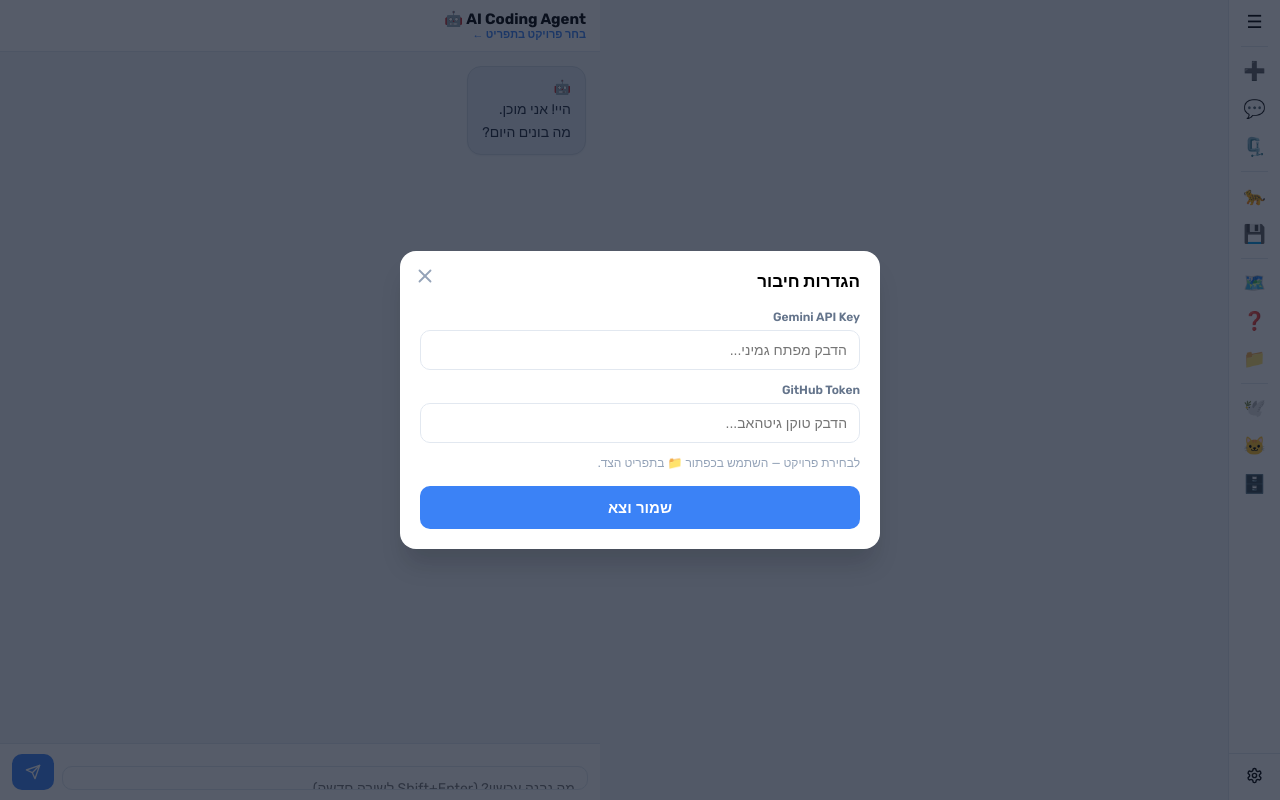
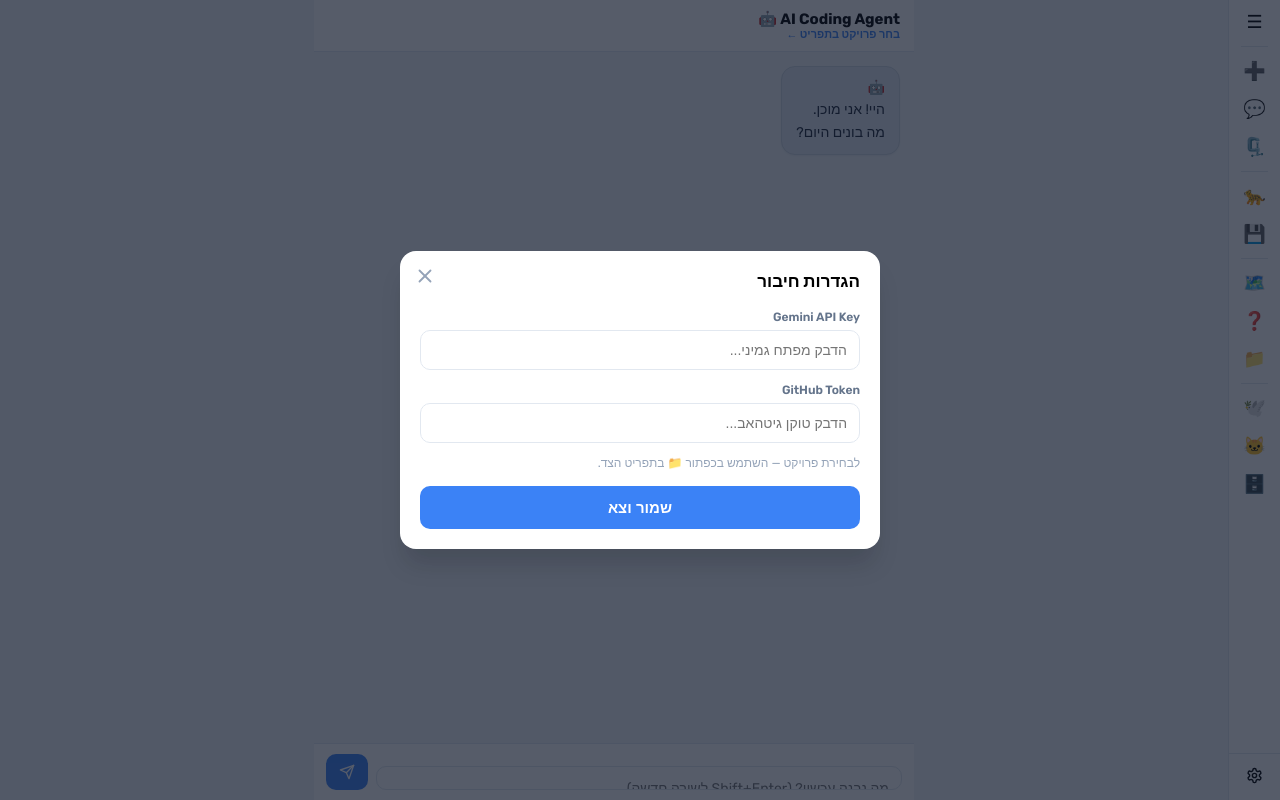
Before and after one commit to ShalevYair/ai-coding-agent, a React (Create React App) app in the folder client/: page / in a window 1280 px wide. Built offline with nearby package versions, Linux system fonts and the light colour scheme.

Commit message:
Adjust the styling in `client/src/App.js` to center the main content area, specifically the chat window, horizontally. This will likely involve modifying flexbox properties or margins on the container wrapping the chat components.

```diff
--- a/client/src/App.js
+++ b/client/src/App.js
@@ -24,7 +24,7 @@
   const [aiKey, setAiKey]                 = useState(localStorage.getItem('ai_key')        || '');
   const [githubToken, setGithubToken]     = useState(localStorage.getItem('gh_token')      || '');
   const [owner, setOwner]                 = useState(localStorage.getItem('owner')         || '');
-  const [selectedRepo, setSelectedRepo]   = useState(localStorage.getItem('selected_repo') || '');
+  const [selectedRepo, setSelectedRepo]   = localStorage.getItem('selected_repo') ? useState(localStorage.getItem('selected_repo')) : useState('');
   const [repoList, setRepoList]           = useState([]);
   const [responseLength, setResponseLength] = useState(localStorage.getItem('response_length') || 'short');
   const [fontSize, setFontSize]           = useState(parseInt(localStorage.getItem('font_size') || '14', 10));
@@ -107,7 +107,6 @@
       height: '100dvh',
       display: 'flex',
       flexDirection: 'row',
-      justifyContent: 'space-between', // Push SideMenu and chat window to opposite ends
       background: '#f1f5f9',
       overflow: 'hidden',
       direction: 'rtl'
@@ -142,13 +141,23 @@
         onOpenContextFiles={async () => { await projectData.ensureMapLoaded(); setShowContextFiles(true); }}
       />
 
+      {/* Main content wrapper - takes remaining space and centers its child */}
+      <div style={{
+        flexGrow: 1, // Takes all available horizontal space
+        display: 'flex',
+        flexDirection: 'row', // Align content in a row to allow horizontal centering
+        justifyContent: 'center', // Center horizontally
+        // alignItems: 'stretch' is default and keeps content filling vertical space
+        overflow: 'hidden', // Handle any overflow within this wrapper
+      }}>
         {/* Left — chat area */}
         <div style={{
           width: '600px', // Set a fixed width for the chat window
           display: 'flex',
           flexDirection: 'column',
           overflow: 'hidden',
-        minWidth: 0
+          minWidth: 0,
+          height: '100%', // Ensure it takes full vertical height of the wrapper
         }}>
 
           {/* Mini header */}
@@ -179,6 +188,7 @@
             fontSize={fontSize}
             agentState={chat.agentState}
           />
+        </div>
       </div>
 
       {/* Modals */}
```
Lines whose indentation alone changed are shown as unchanged.
